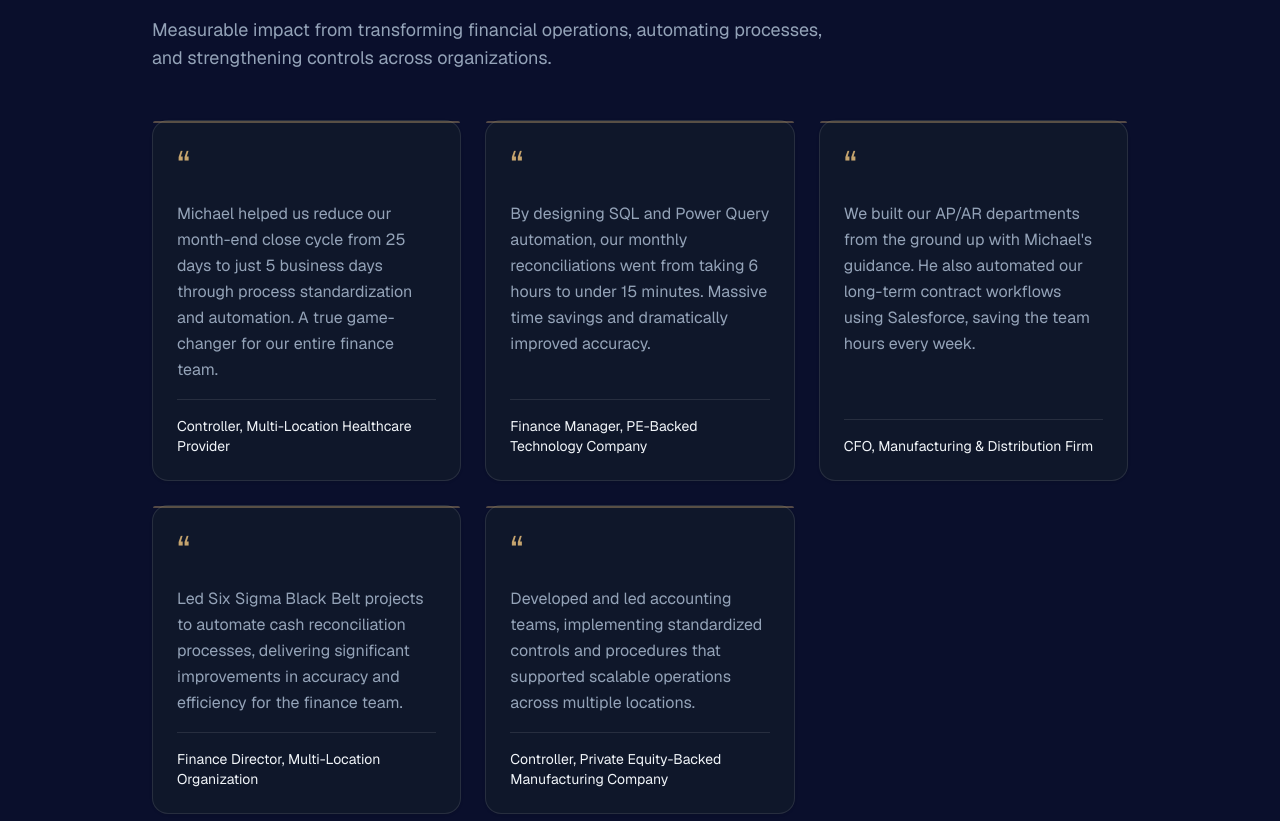
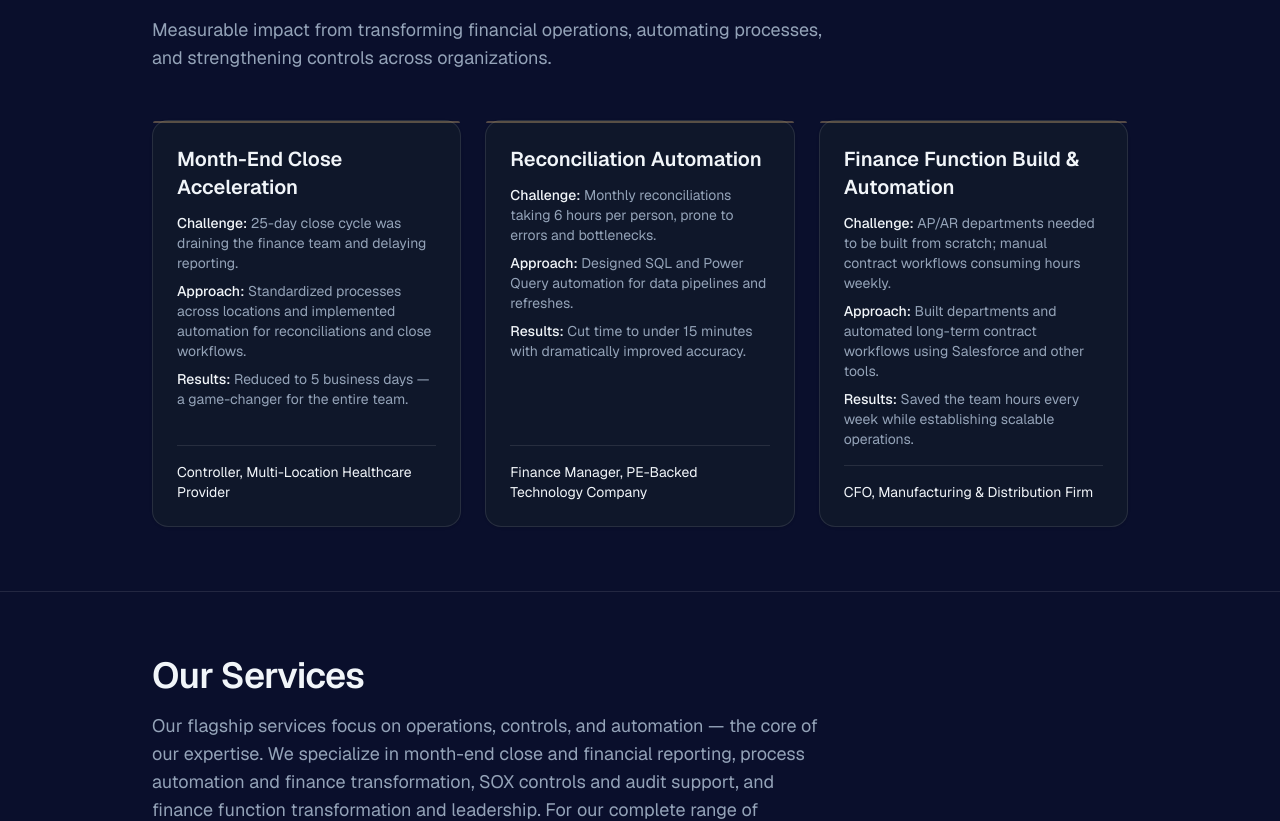
Before and after one commit to michaelhart2044-del/michael-hart-consulting, a Next.js app in the folder website/: page / in a window 1280 px wide. Shown: the part 1530-2351 px from the top of the page. Built offline with nearby package versions, Linux system fonts and the light colour scheme.

Commit message:
feat: strengthen homepage results into 3 structured case study modules (Challenge / Approach / Results format) to finish item #1 on the list. Reduced to focused 3 for impact. Build + lint clean.

```diff
--- a/website/app/(marketing)/page.tsx
+++ b/website/app/(marketing)/page.tsx
@@ -176,24 +176,25 @@ export default function Home() {
           <div className="grid md:grid-cols-2 lg:grid-cols-3 gap-6">
             {[
               {
-                quote: "Michael helped us reduce our month-end close cycle from 25 days to just 5 business days through process standardization and automation. A true game-changer for our entire finance team.",
+                title: "Month-End Close Acceleration",
+                challenge: "25-day close cycle was draining the finance team and delaying reporting.",
+                approach: "Standardized processes across locations and implemented automation for reconciliations and close workflows.",
+                results: "Reduced to 5 business days — a game-changer for the entire team.",
                 attribution: "Controller, Multi-Location Healthcare Provider"
               },
               {
-                quote: "By designing SQL and Power Query automation, our monthly reconciliations went from taking 6 hours to under 15 minutes. Massive time savings and dramatically improved accuracy.",
+                title: "Reconciliation Automation",
+                challenge: "Monthly reconciliations taking 6 hours per person, prone to errors and bottlenecks.",
+                approach: "Designed SQL and Power Query automation for data pipelines and refreshes.",
+                results: "Cut time to under 15 minutes with dramatically improved accuracy.",
                 attribution: "Finance Manager, PE-Backed Technology Company"
               },
               {
-                quote: "We built our AP/AR departments from the ground up with Michael's guidance. He also automated our long-term contract workflows using Salesforce, saving the team hours every week.",
+                title: "Finance Function Build & Automation",
+                challenge: "AP/AR departments needed to be built from scratch; manual contract workflows consuming hours weekly.",
+                approach: "Built departments and automated long-term contract workflows using Salesforce and other tools.",
+                results: "Saved the team hours every week while establishing scalable operations.",
                 attribution: "CFO, Manufacturing & Distribution Firm"
-              },
-              {
-                quote: "Led Six Sigma Black Belt projects to automate cash reconciliation processes, delivering significant improvements in accuracy and efficiency for the finance team.",
-                attribution: "Finance Director, Multi-Location Organization"
-              },
-              {
-                quote: "Developed and led accounting teams, implementing standardized controls and procedures that supported scalable operations across multiple locations.",
-                attribution: "Controller, Private Equity-Backed Manufacturing Company"
               }
             ].map((item, i) => (
               <div
@@ -201,10 +202,14 @@ export default function Home() {
                 className="group border border-white/10 rounded-2xl p-6 bg-card hover:border-accent/40 hover:bg-[#111827] transition-all duration-300 flex flex-col relative"
               >
                 <div className="absolute top-0 left-0 right-0 h-0.5 bg-accent/40 rounded-t-2xl" />
-                <div className="text-4xl text-accent mb-4">“</div>
-                <p className="text-muted flex-grow leading-relaxed">
-                  {item.quote}
-                </p>
+                <h3 className="text-xl font-semibold mb-3 group-hover:text-accent transition-colors">
+                  {item.title}
+                </h3>
+                <div className="text-sm space-y-2 text-muted flex-grow">
+                  <p><span className="font-medium text-foreground">Challenge:</span> {item.challenge}</p>
+                  <p><span className="font-medium text-foreground">Approach:</span> {item.approach}</p>
+                  <p><span className="font-medium text-foreground">Results:</span> {item.results}</p>
+                </div>
                 <div className="mt-4 pt-4 border-t border-white/10 text-sm text-subtle">
                   {item.attribution}
                 </div>
```
